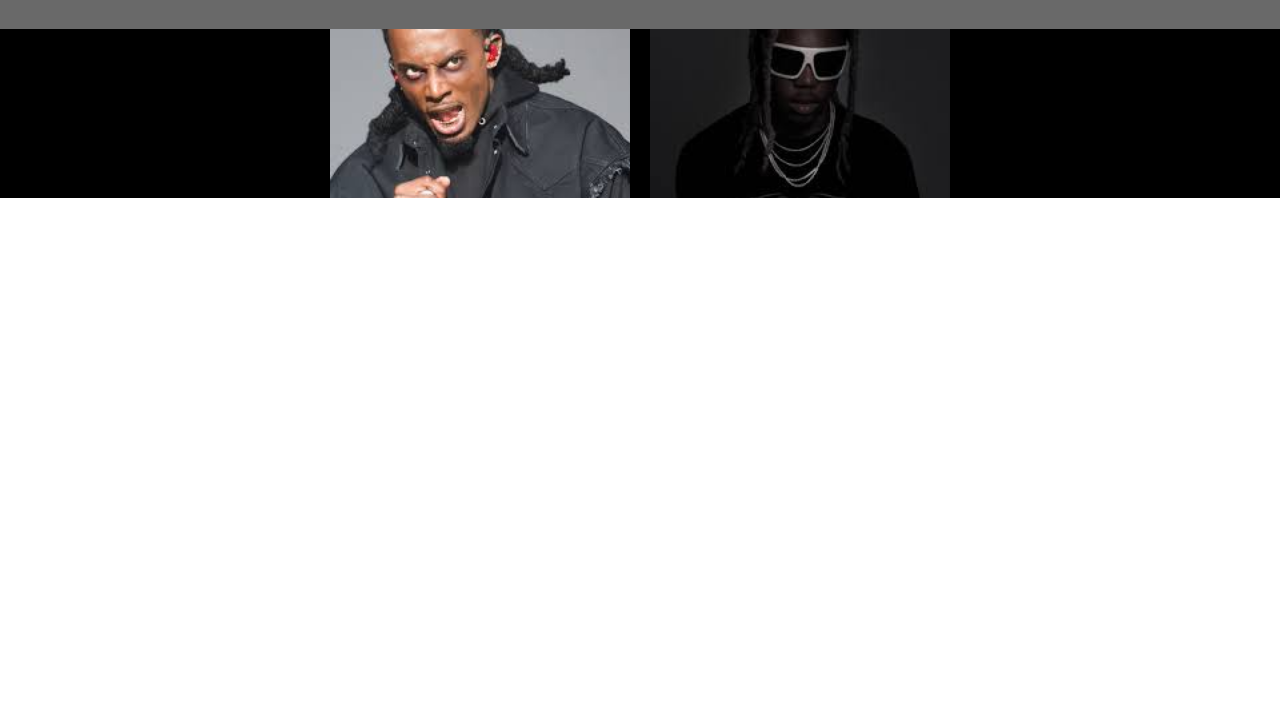
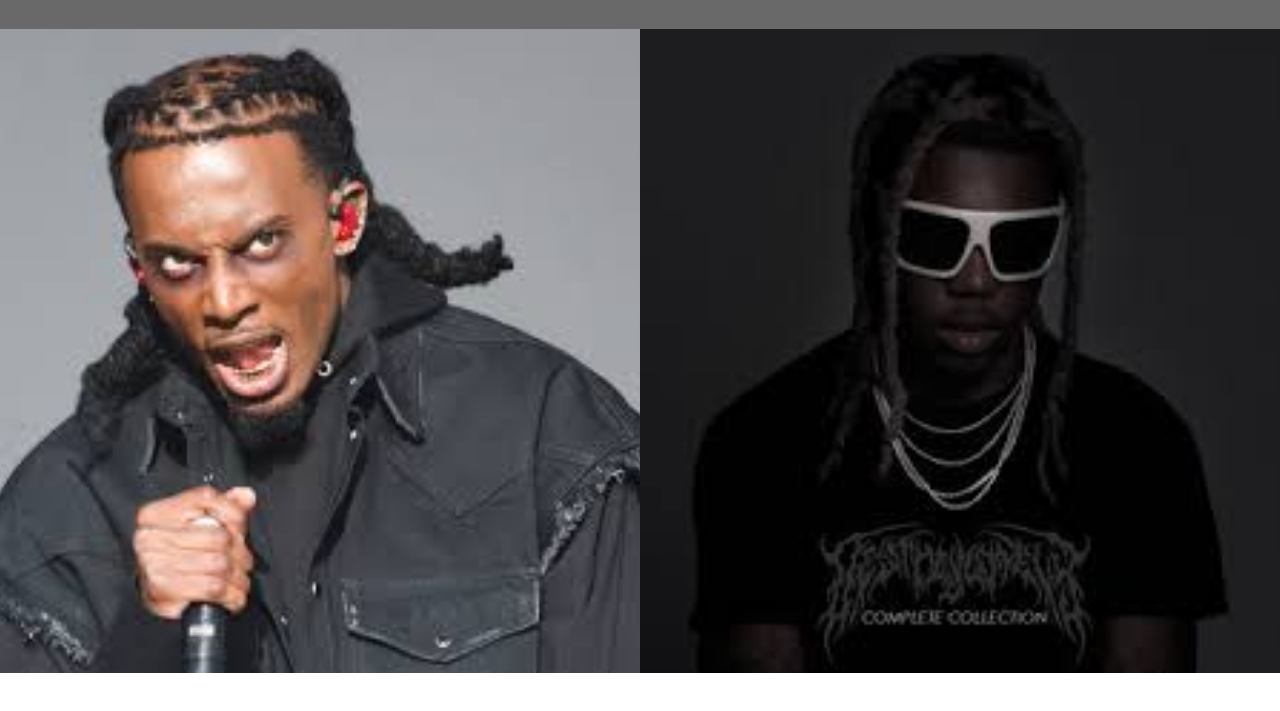
Before and after one commit to Kosei-YVL/Practice, a plain HTML site: page 04_css/index.html in a window 1280 px wide. Shown: the part 71-782 px from the top of the page. Drawn offline with Linux system fonts and the light colour scheme.

Commit message:
aspect-ratioやめた

```diff
--- a/04_css/style.css
+++ b/04_css/style.css
@@ -18,24 +18,12 @@ body{
     justify-content: center;
     background: black;
 }
-.img-1{
-    width: 300px;
+.img-1,.img-2{
+    flex:  1;
     overflow: hidden;
-    aspect-ratio: 16/9;
 }
-.img-1 img{
+.img-1 img,.img-2 img{
     width: 100%;
     height: 100%;
     object-fit: cover;
 }
-.img-2{
-    width: 300px;
-    overflow: hidden;
-    margin-left: 20px;
-    aspect-ratio: 16/9;
-}
-.img-2 img{
-    width: 100%;
-    height: 100%;
-    object-fit: cover;
-}
```
